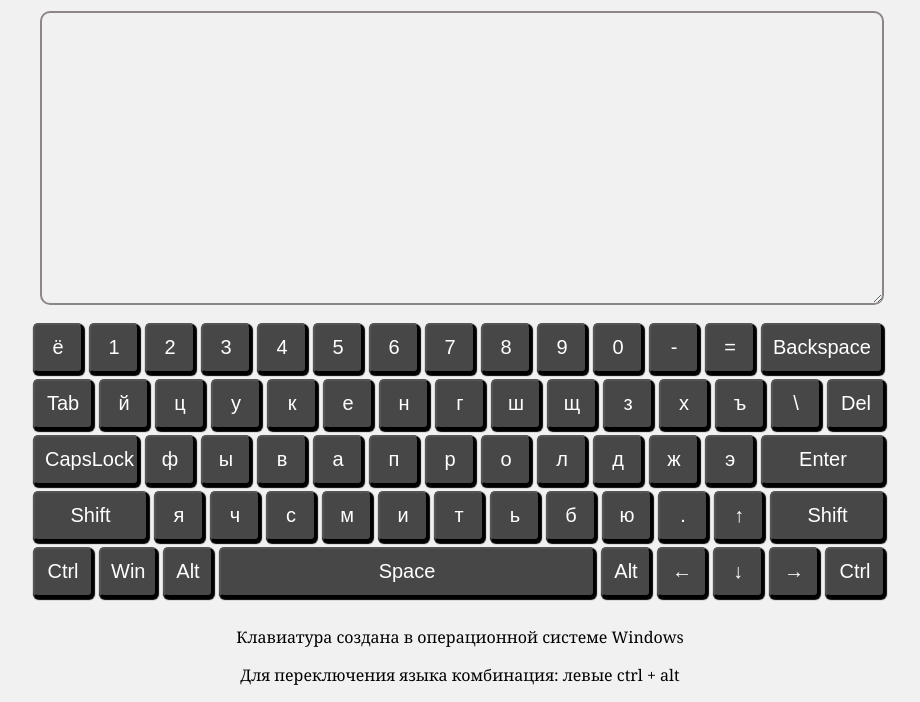
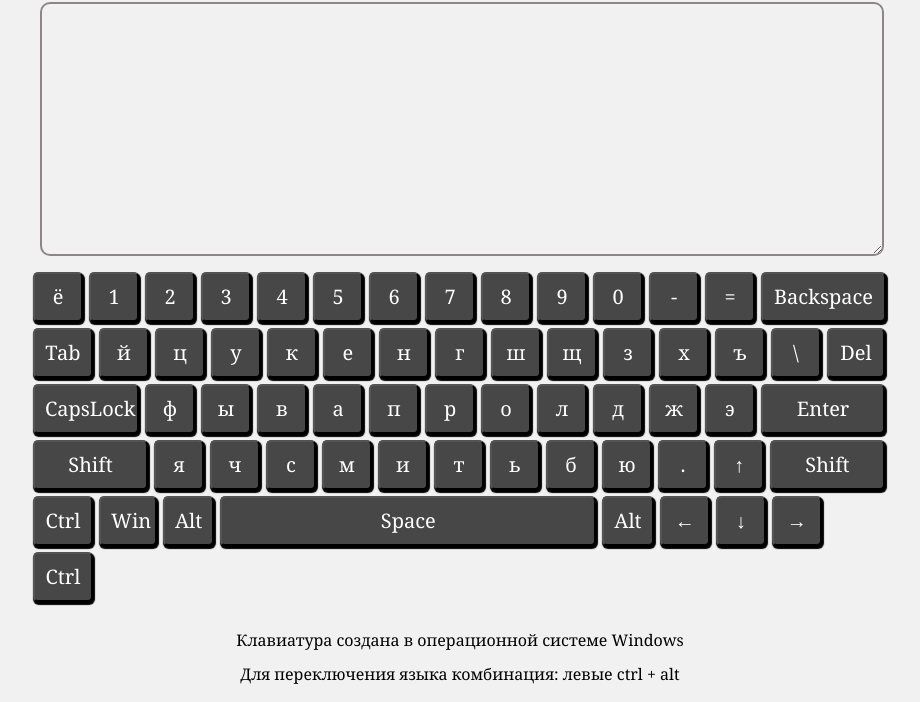
Before and after one commit to dmitrykaliasinski/virtual-keyboard, a website built with webpack: page src/index.html in a window 1280 px wide. Shown: the part 98-800 px from the top of the page, without its empty margins (180-1100 px from the left). Built offline with nearby package versions, Linux system fonts and the light colour scheme.

Commit message:
feat: use normalize.css

```diff
--- a/package.json
+++ b/package.json
@@ -32,6 +32,7 @@
     "webpack-dev-server": "^4.9.0"
   },
   "dependencies": {
-    "gh-pages": "^3.2.3"
+    "gh-pages": "^3.2.3",
+    "normalize.css": "^8.0.1"
   }
 }
--- a/src/css/layout/_keyboard-list.scss
+++ b/src/css/layout/_keyboard-list.scss
@@ -1,44 +1,44 @@
 .keyboard-list {
   padding: 10px;
-  max-width: 860px;
+  width: 860px;
   margin: auto;
   display: flex;
   flex-wrap: wrap;
 
   .backspace {
-    // width: 125px;
+    width: 14.535%;
   }
 
   .tab {
-    width: 60px;
+    width: 6.97%;
   }
 
   .capslock {
-    width: 106px;
+    width: 12.33%;
   }
 
   .del {
-    width: 58px;
+    width: 6.74%;
   }
 
   .enter {
-    width: 124px;
+    width: 14.42%;
   }
 
   .shift {
-    width: 115px;
+    width: 13.37%;
   }
 
   .space {
-    width: 376px;
+    width: 43.72%;
   }
 
   .ctrl {
-    width: 60px;
+    width: 6.98%;
   }
 
   .win {
-    width: 58px;
+    width: 6.74%;
   }
 
 }
--- a/src/css/main.scss
+++ b/src/css/main.scss
@@ -1,3 +1,4 @@
+@import '/node_modules/normalize.css/normalize.css';
 @import "/src/css/layout/main-layout";
 @import "/src/css/layout/keyboard-list";
 
```
Also changed, not shown: 1 other file.
